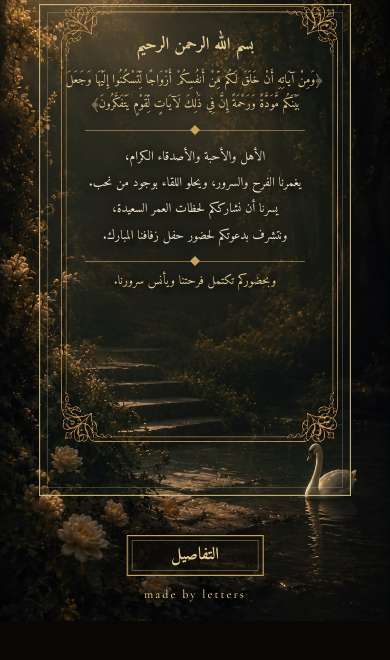
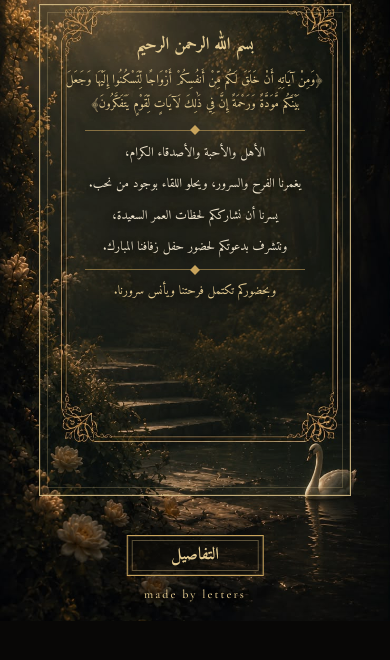
Before and after one commit to letters-gifts/wedding, a plain HTML site: page index.html in a window 390 px wide. Both pictures are taken after a click on the button "الدعوة". Shown: the part 148-808 px from the top of the page. Drawn offline with nearby package versions, Linux system fonts and the light colour scheme.

Commit message:
Update index.html

```diff
--- a/index.html
+++ b/index.html
@@ -473,7 +473,6 @@ body {
 
 /* =========================================================
    MESSAGE BOX
-   الصفحة الثانية فقط
 ========================================================= */
 
 .message-box {
@@ -488,7 +487,7 @@ body {
     height: 70%;
 
     padding:
-        7% 6% 6%;
+        7% 5.5% 5%;
 
     display: flex;
 
@@ -561,6 +560,8 @@ body {
     line-height: 1.25;
 
     margin-bottom: 4.5%;
+
+    flex-shrink: 0;
 }
 
 
@@ -598,6 +599,8 @@ body {
 
     text-shadow:
         0 2px 6px rgba(0,0,0,.6);
+
+    flex-shrink: 0;
 }
 
 
@@ -621,9 +624,6 @@ body {
 
     z-index: 3;
 }
-
-
-/* Diamond in divider */
 
 .message-divider::after {
     content: "";
@@ -649,6 +649,7 @@ body {
 
 /* =========================================================
    MAIN MESSAGE
+   المسافات هنا مطابقة لفكرة الصورة
 ========================================================= */
 
 .message-text {
@@ -656,7 +657,7 @@ body {
 
     z-index: 2;
 
-    width: 100%;
+    width: 96%;
 
     color: var(--ivory);
 
@@ -673,7 +674,7 @@ body {
 
     font-weight: 400;
 
-    line-height: 1.9;
+    line-height: 1.45;
 
     text-align: center;
 
@@ -684,6 +685,24 @@ body {
 }
 
 
+/* كل فقرة مستقلة */
+
+.message-text p {
+    margin: 0 0 4.8% 0;
+
+    padding: 0;
+
+    line-height: 1.45;
+}
+
+
+/* آخر فقرة بدون margin إضافي */
+
+.message-text p:last-child {
+    margin-bottom: 0;
+}
+
+
 /* =========================================================
    SECOND GOLD DIVIDER
 ========================================================= */
@@ -700,13 +719,12 @@ body {
 
     margin-top: 4.5%;
 
-    margin-bottom: 4%;
+    margin-bottom: 3.8%;
 
     flex-shrink: 0;
 
     z-index: 3;
 }
-
 
 .message-ending-divider::after {
     content: "";
@@ -782,7 +800,7 @@ body {
 
 /* =========================================================
    PAGE 3
-   لم يتم تغييرها
+   نفس الكود الأساسي بدون تعديل
 ========================================================= */
 
 .page3-content {
@@ -1171,7 +1189,6 @@ body {
 
     /* =====================================================
        PAGE 2 — MOBILE
-       ترتيب الصورة المرجعية
     ===================================================== */
 
     .message-box {
@@ -1211,21 +1228,35 @@ body {
     }
 
 
+    /* =====================================================
+       المسافات مثل الصورة
+    ===================================================== */
+
     .message-text {
         width: 96%;
 
         font-size: 12.8px;
 
-        line-height: 2.05;
+        line-height: 1.45;
+    }
+
+
+    .message-text p {
+        margin-bottom: 5%;
+    }
+
+
+    .message-text p:last-child {
+        margin-bottom: 0;
     }
 
 
     .message-ending-divider {
         width: 82%;
 
-        margin-top: 4.5%;
-
-        margin-bottom: 3.5%;
+        margin-top: 4.8%;
+
+        margin-bottom: 3.8%;
     }
 
 
@@ -1396,7 +1427,17 @@ body {
 
 
     .message-text {
-        line-height: 1.9;
+        line-height: 1.45;
+    }
+
+
+    .message-text p {
+        margin-bottom: 4.8%;
+    }
+
+
+    .message-text p:last-child {
+        margin-bottom: 0;
     }
 
 
@@ -1577,23 +1618,29 @@ img {
             </div>
 
 
-            <!-- الفاصل الأول -->
-
             <div class="message-divider"></div>
 
 
             <div class="message-text">
-                الأهل والأحبة والأصدقاء الكرام،
-                <br>
-                يغمرنا الفرح والسرور، ويحلو اللقاء بوجود من نحب.
-                <br>
-                يسرنا أن نشارككم لحظات العمر السعيدة،
-                <br>
-                ونتشرف بدعوتكم لحضور حفل زفافنا المبارك.
+
+                <p>
+                    الأهل والأحبة والأصدقاء الكرام،
+                </p>
+
+                <p>
+                    يغمرنا الفرح والسرور، ويحلو اللقاء بوجود من نحب.
+                </p>
+
+                <p>
+                    يسرنا أن نشارككم لحظات العمر السعيدة،
+                </p>
+
+                <p>
+                    ونتشرف بدعوتكم لحضور حفل زفافنا المبارك.
+                </p>
+
             </div>
 
-
-            <!-- الفاصل الثاني -->
 
             <div class="message-ending-divider"></div>
 
```
